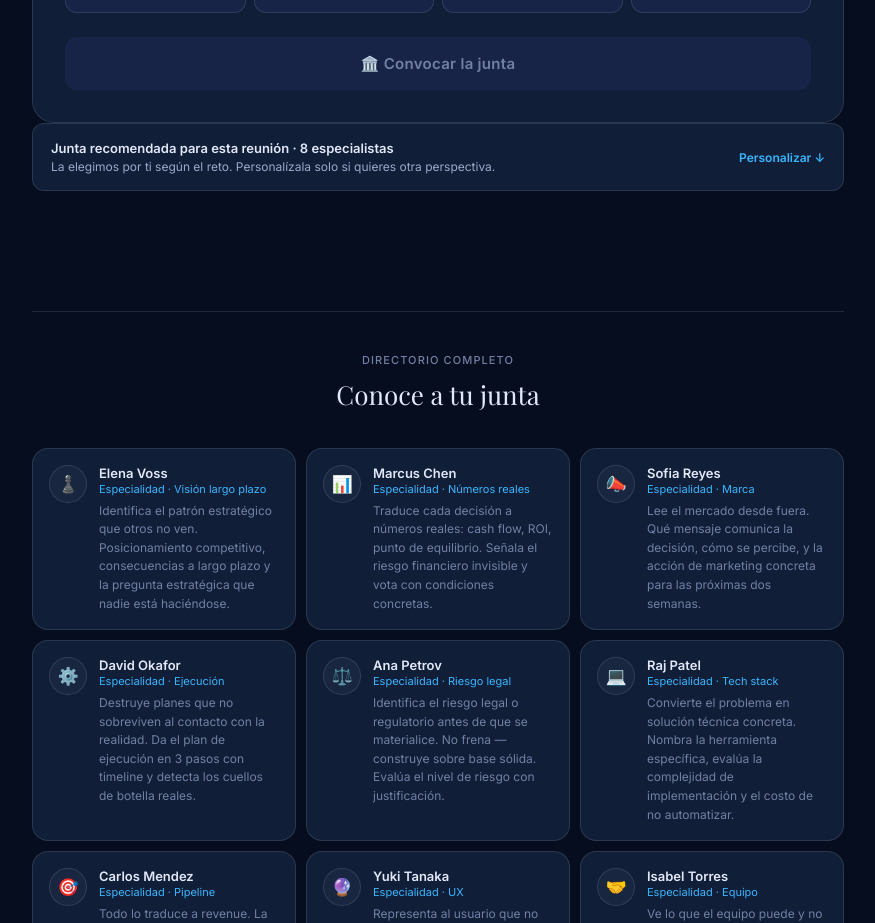
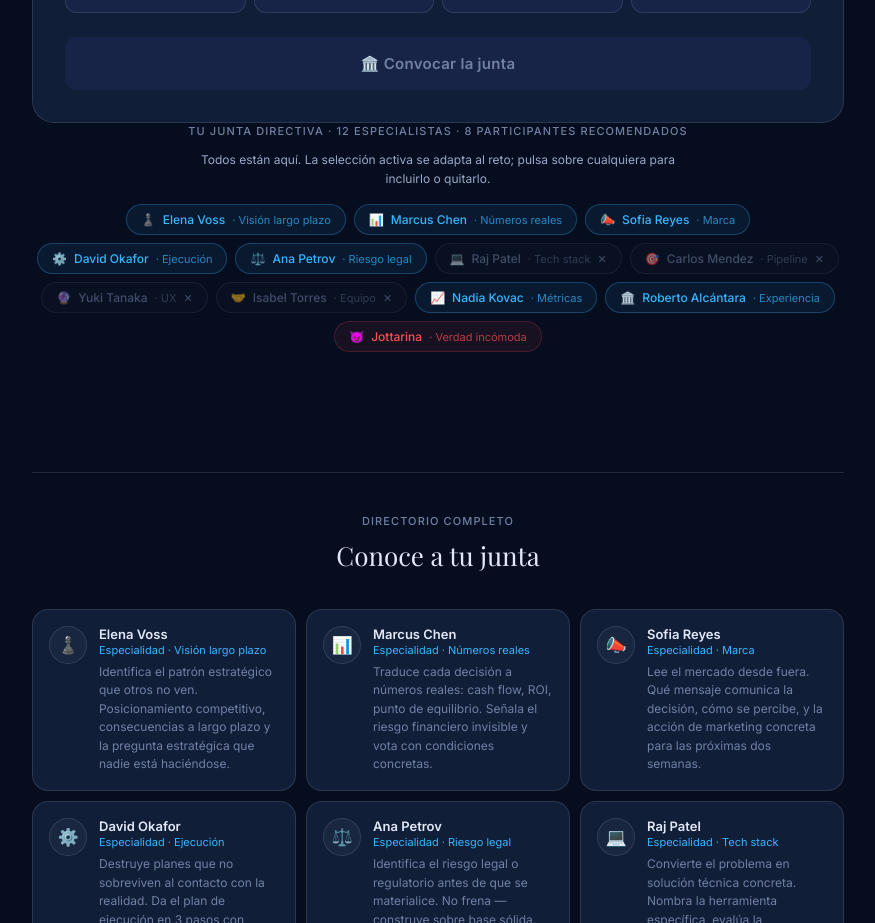
Before and after one commit to JotaEse68/juntadirectiva, a React (Vite) app: page / in a window 1280 px wide. Shown: the part 1400-2323 px from the top of the page, without its empty margins (202-1077 px from the left). Built offline with nearby package versions, Linux system fonts and the light colour scheme; a web font is replaced by a local one.

Commit message:
Keep all board participants visible

```diff
--- a/src/App.jsx
+++ b/src/App.jsx
@@ -34,7 +34,6 @@ export default function App() {
   const [apiProvider, setApiProvider] = useState(() => localStorage.getItem(STORAGE_PROVIDER_KEY) || 'claude')
   const [showSettings, setShowSettings] = useState(false)
   const [selectedDirector, setSelectedDirector] = useState(null)
-  const [showBoardCustomization, setShowBoardCustomization] = useState(false)
 
   const { conveneBoard, reset, pause, resume, directorStates, verdict, verdictLoading, phase, activeDirectors, globalError, isPaused } = useBoard()
   const { items: ctxItems, addNote, processFile, processURL, removeItem: removeCtxItem,
@@ -323,21 +322,11 @@ export default function App() {
 
             {/* El elenco — pills seleccionables: quién participa en esta sesión */}
             <div className="fade-up board-customization" style={{ marginBottom: '48px', animationDelay: '.08s' }}>
-              <button
-                type="button"
-                onClick={() => setShowBoardCustomization(open => !open)}
-                aria-expanded={showBoardCustomization}
-                style={{ display: 'flex', width: '100%', alignItems: 'center', justifyContent: 'space-between', gap: '16px', padding: '16px 18px', borderRadius: 'var(--r-md)', border: '1px solid var(--bd)', color: 'var(--t2)', background: 'var(--bg2)', textAlign: 'left' }}
-              >
-                <span>
-                  <strong style={{ display: 'block', color: 'var(--t1)', fontSize: '13px', marginBottom: '2px' }}>Junta recomendada para esta reunión · {selectedIds.length} especialistas</strong>
-                  <span style={{ fontSize: '12px' }}>La elegimos por ti según el reto. Personalízala solo si quieres otra perspectiva.</span>
-                </span>
-                <span style={{ color: 'var(--blue)', fontSize: '12px', fontWeight: 700, whiteSpace: 'nowrap' }}>{showBoardCustomization ? 'Cerrar' : 'Personalizar'} {showBoardCustomization ? '↑' : '↓'}</span>
-              </button>
-              {showBoardCustomization && <div style={{ marginTop: '16px' }}>
               <p style={{ fontSize: '11px', color: 'var(--t3)', letterSpacing: '.1em', textTransform: 'uppercase', marginBottom: '14px', textAlign: 'center', fontWeight: 500 }}>
-                Elige quién participa · {selectedIds.length} de {DIRECTORS.length} directores
+                Tu junta directiva · {DIRECTORS.length} especialistas · {selectedIds.length} participantes recomendados
+              </p>
+              <p style={{ fontSize: '12px', color: 'var(--t2)', textAlign: 'center', margin: '-5px auto 16px', maxWidth: '520px' }}>
+                Todos están aquí. La selección activa se adapta al reto; pulsa sobre cualquiera para incluirlo o quitarlo.
               </p>
               <div style={{ display: 'flex', flexWrap: 'wrap', gap: '8px', justifyContent: 'center' }}>
                 {DIRECTORS.map(d => {
@@ -375,7 +364,6 @@ export default function App() {
                   El debate es secuencial (cada director escucha a los anteriores) — con {selectedIds.length} directores puede tardar varios minutos.
                 </p>
               )}
-              </div>}
             </div>
 
             {/* Formulario */}
```
